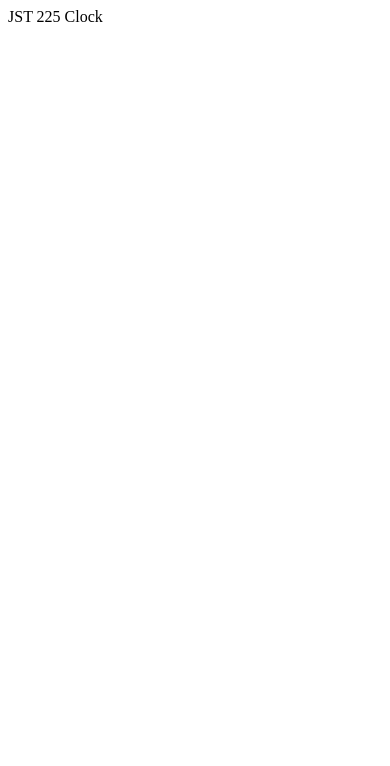
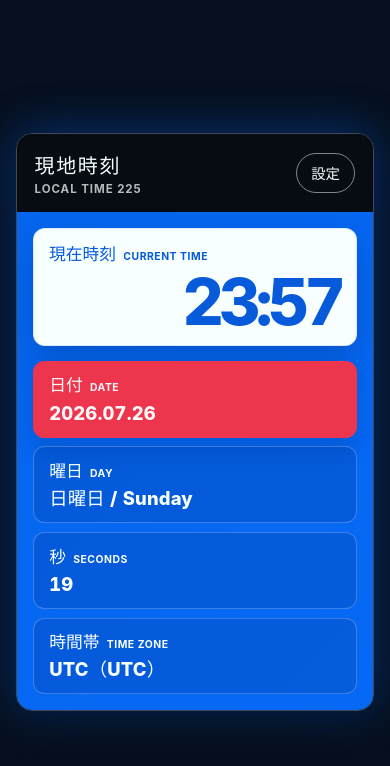
Before and after one commit to data-lab-23/jst-225-clock, a website built with Vite: page index.html in a window 390 px wide. Built offline with nearby package versions, Linux system fonts and the light colour scheme.

Commit message:
feat: build responsive market-board clock UI

```diff
--- a/index.html
+++ b/index.html
@@ -6,7 +6,49 @@
     <title>JST 225 Clock</title>
   </head>
   <body>
-    <main id="app" aria-busy="true">譎りｨ医ｒ隱ｭ縺ｿ霎ｼ繧薙〒縺・∪縺・</main>
+    <main id="app">
+      <section class="clock-board" aria-labelledby="clock-title-ja">
+        <header class="clock-header">
+          <div class="clock-title-group">
+            <p class="clock-title-ja" data-clock-field="title-ja" id="clock-title-ja">日本標準時</p>
+            <h1 class="clock-title-en" data-clock-field="title-en">Japan Standard Time 225</h1>
+          </div>
+          <button id="settings-trigger" type="button" aria-label="表示設定を開く">設定</button>
+        </header>
+
+        <div class="clock-panel">
+          <section class="primary-time" aria-labelledby="time-label">
+            <p class="field-label" id="time-label"><span lang="ja">現在時刻</span><span lang="en">Current Time</span></p>
+            <output class="primary-value" data-clock-field="time">--:--</output>
+          </section>
+
+          <dl class="clock-rows">
+            <div class="clock-row date-row">
+              <dt class="field-label"><span lang="ja">日付</span><span lang="en">Date</span></dt>
+              <dd><output data-clock-field="date">----</output></dd>
+            </div>
+            <div class="clock-row">
+              <dt class="field-label"><span lang="ja">曜日</span><span lang="en">Day</span></dt>
+              <dd><output data-clock-field="weekday">----</output></dd>
+            </div>
+            <div class="clock-row">
+              <dt class="field-label"><span lang="ja">秒</span><span lang="en">Seconds</span></dt>
+              <dd><output data-clock-field="seconds">--</output></dd>
+            </div>
+            <div class="clock-row">
+              <dt class="field-label"><span lang="ja">時間帯</span><span lang="en">Time Zone</span></dt>
+              <dd><output data-clock-field="zone">Asia/Tokyo（JST）</output></dd>
+            </div>
+          </dl>
+        </div>
+      </section>
+
+      <p class="sr-only" role="status" aria-live="polite"></p>
+
+      <dialog id="settings-dialog" aria-labelledby="settings-dialog-title">
+        <h2 id="settings-dialog-title">表示設定</h2>
+      </dialog>
+    </main>
     <script type="module" src="/src/main.ts"></script>
   </body>
 </html>
--- a/src/main.ts
+++ b/src/main.ts
@@ -1,5 +1,14 @@
+import "./styles.css";
+
+import { formatClock } from "./clock/clock";
+import { resolveTimeZone } from "./time-zone/timeZone";
+import { createClockView } from "./ui/clockView";
+
 const app = document.querySelector<HTMLElement>("#app");
 
-if (app) {
-  app.textContent = "JST 225 Clock";
-}
+if (!app) throw new Error("Clock application root is missing");
+
+const now = new Date();
+const view = createClockView(app);
+
+view.render(formatClock(now), resolveTimeZone(now));
--- /dev/null
+++ b/src/styles.css
@@ -0,0 +1,187 @@
+:root {
+  color: var(--text-color, #f7ffff);
+  background: #07101f;
+  font-family: Inter, "Noto Sans JP", "Hiragino Kaku Gothic ProN", "Yu Gothic", system-ui, sans-serif;
+  font-synthesis: none;
+  --text-scale: 1;
+  --display-scale: 1;
+  --panel-color: #0669f5;
+  --accent-color: #ed354e;
+  --text-color: #f7ffff;
+}
+
+* { box-sizing: border-box; }
+
+html, body { min-width: 0; margin: 0; }
+
+body { min-height: 100dvh; overflow-x: hidden; }
+
+button, output { font: inherit; }
+
+button:focus-visible { outline: 3px solid #f7ffff; outline-offset: 3px; }
+
+#app {
+  display: grid;
+  min-height: 100dvh;
+  place-items: center;
+  padding: max(1rem, env(safe-area-inset-top)) max(1rem, env(safe-area-inset-right)) max(1rem, env(safe-area-inset-bottom)) max(1rem, env(safe-area-inset-left));
+}
+
+.clock-board {
+  inline-size: min(100%, 72rem);
+  overflow: hidden;
+  border: 1px solid rgb(247 255 255 / 24%);
+  border-radius: clamp(1rem, 2vw, 1.75rem);
+  box-shadow: 0 1.25rem 4rem rgb(0 0 0 / 40%), 0 0 3rem color-mix(in srgb, var(--panel-color) 48%, transparent);
+}
+
+.clock-header {
+  display: flex;
+  align-items: center;
+  justify-content: space-between;
+  gap: 1rem;
+  min-width: 0;
+  padding: clamp(1rem, 2.5vw, 1.8rem) clamp(1.1rem, 3.5vw, 2.75rem);
+  background: #070b12;
+}
+
+.clock-title-group, .field-label, .clock-row dd { min-width: 0; }
+.clock-title-ja, .clock-title-en, .field-label, .clock-row dd { margin: 0; }
+
+.clock-title-ja {
+  font-size: calc(clamp(1.25rem, 2.5vw, 2rem) * var(--text-scale));
+  font-weight: 800;
+  letter-spacing: 0.08em;
+}
+
+.clock-title-en {
+  margin-top: 0.2rem;
+  color: rgb(247 255 255 / 72%);
+  font-size: calc(clamp(0.72rem, 1.3vw, 0.95rem) * var(--text-scale));
+  font-weight: 650;
+  letter-spacing: 0.08em;
+  text-transform: uppercase;
+}
+
+#settings-trigger {
+  flex: 0 0 auto;
+  border: 1px solid rgb(247 255 255 / 50%);
+  border-radius: 999px;
+  padding: 0.55rem 0.9rem;
+  color: #f7ffff;
+  background: transparent;
+  font-size: calc(0.9rem * var(--text-scale));
+  font-weight: 700;
+  cursor: pointer;
+}
+
+#settings-trigger:hover { background: rgb(247 255 255 / 14%); }
+
+.clock-panel {
+  padding: clamp(1rem, 3vw, 2.5rem);
+  background: linear-gradient(135deg, color-mix(in srgb, var(--panel-color) 92%, #003fa5), var(--panel-color));
+}
+
+.primary-time {
+  display: grid;
+  gap: clamp(0.55rem, 1.5vw, 1rem);
+  padding: clamp(1rem, 3.5vw, 2.6rem);
+  border-radius: clamp(0.75rem, 1.8vw, 1.25rem);
+  color: #075bdb;
+  background: #f7ffff;
+  box-shadow: inset 0 0 0 1px rgb(7 91 219 / 12%), 0 0.9rem 2.2rem rgb(0 34 96 / 26%);
+}
+
+.field-label {
+  display: flex;
+  flex-wrap: wrap;
+  gap: 0.45rem;
+  align-items: baseline;
+  color: inherit;
+  line-height: 1.2;
+}
+
+.field-label span[lang="ja"] {
+  font-size: calc(clamp(1.05rem, 2.1vw, 1.65rem) * var(--text-scale));
+  font-weight: 800;
+}
+
+.field-label span[lang="en"] {
+  font-size: calc(clamp(0.65rem, 1.15vw, 0.82rem) * var(--text-scale));
+  font-weight: 700;
+  letter-spacing: 0.05em;
+  text-transform: uppercase;
+}
+
+.primary-value, .clock-row output {
+  display: block;
+  overflow-wrap: anywhere;
+  font-variant-numeric: tabular-nums;
+}
+
+.primary-value {
+  font-size: calc(clamp(4rem, 13vw, 9rem) * var(--display-scale));
+  font-weight: 850;
+  letter-spacing: -0.075em;
+  line-height: 0.9;
+  text-align: right;
+}
+
+.clock-rows {
+  display: grid;
+  gap: 0.55rem;
+  margin: clamp(0.9rem, 2.5vw, 1.5rem) 0 0;
+}
+
+.clock-row {
+  display: grid;
+  grid-template-columns: minmax(11rem, 0.85fr) minmax(0, 1.15fr);
+  align-items: center;
+  gap: 1rem;
+  padding: clamp(0.85rem, 2vw, 1.15rem) clamp(0.95rem, 2.2vw, 1.4rem);
+  border: 1px solid rgb(247 255 255 / 23%);
+  border-radius: 0.72rem;
+  background: rgb(0 25 86 / 15%);
+}
+
+.clock-row dd {
+  font-size: calc(clamp(1.15rem, 2.5vw, 2.05rem) * var(--display-scale));
+  font-weight: 800;
+  letter-spacing: 0.01em;
+  line-height: 1.1;
+  text-align: right;
+}
+
+.date-row {
+  color: #fff8f9;
+  border-color: transparent;
+  background: var(--accent-color);
+  box-shadow: 0 0.65rem 1.4rem rgb(0 30 93 / 20%);
+}
+
+.sr-only {
+  position: absolute;
+  inline-size: 1px;
+  block-size: 1px;
+  padding: 0;
+  overflow: hidden;
+  clip: rect(0, 0, 0, 0);
+  white-space: nowrap;
+  border: 0;
+}
+
+dialog { color: #07101f; }
+
+@media (max-width: 760px) {
+  .clock-row { grid-template-columns: 1fr; gap: 0.45rem; }
+  .clock-row dd { text-align: left; }
+}
+
+@media (prefers-reduced-motion: reduce) {
+  *, *::before, *::after {
+    scroll-behavior: auto !important;
+    transition-duration: 0.01ms !important;
+    animation-duration: 0.01ms !important;
+    animation-iteration-count: 1 !important;
+  }
+}
--- /dev/null
+++ b/src/ui/clockView.ts
@@ -0,0 +1,54 @@
+import type { ClockSnapshot } from "../clock/clock";
+import type { TimeZoneInfo } from "../time-zone/timeZone";
+
+export interface ClockView {
+  render(snapshot: ClockSnapshot, zone: TimeZoneInfo): void;
+  setStatus(message: string): void;
+}
+
+type ClockField = "title-ja" | "title-en" | "time" | "date" | "weekday" | "seconds" | "zone";
+
+function requiredField(root: HTMLElement, name: ClockField): HTMLElement {
+  const selector = `[data-clock-field="${name}"]`;
+  const element = root.querySelector<HTMLElement>(selector);
+
+  if (!element) throw new Error(`Missing required clock view hook: ${selector}`);
+
+  return element;
+}
+
+function requiredStatus(root: HTMLElement): HTMLElement {
+  const element = root.querySelector<HTMLElement>('[role="status"]');
+
+  if (!element) throw new Error('Missing required clock view hook: [role="status"]');
+
+  return element;
+}
+
+export function createClockView(root: HTMLElement): ClockView {
+  const fields = {
+    titleJa: requiredField(root, "title-ja"),
+    titleEn: requiredField(root, "title-en"),
+    time: requiredField(root, "time"),
+    date: requiredField(root, "date"),
+    weekday: requiredField(root, "weekday"),
+    seconds: requiredField(root, "seconds"),
+    zone: requiredField(root, "zone"),
+  };
+  const status = requiredStatus(root);
+
+  return {
+    render(snapshot, zone) {
+      fields.titleJa.textContent = zone.titleJa;
+      fields.titleEn.textContent = zone.titleEn;
+      fields.time.textContent = snapshot.time;
+      fields.date.textContent = snapshot.date;
+      fields.weekday.textContent = snapshot.weekday;
+      fields.seconds.textContent = snapshot.seconds;
+      fields.zone.textContent = `${zone.id}（${zone.abbreviation}）`;
+    },
+    setStatus(message) {
+      status.textContent = message;
+    },
+  };
+}
```
Also changed, not shown: src/smoke.test.ts (+5 -4 lines), src/ui/clockView.test.ts (added, +86 -0 lines).
